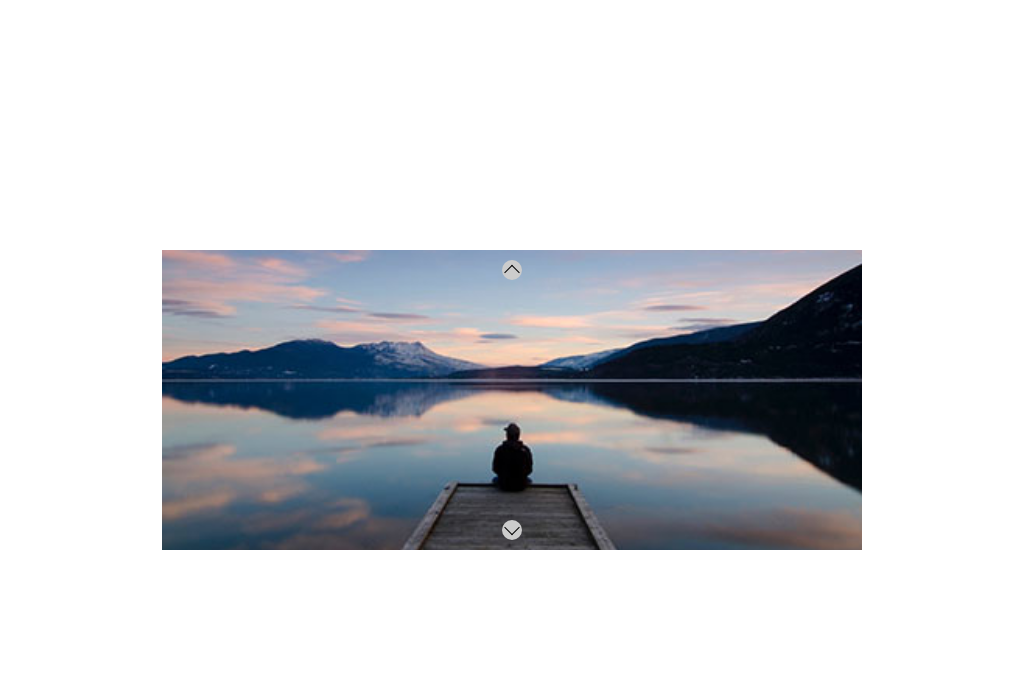
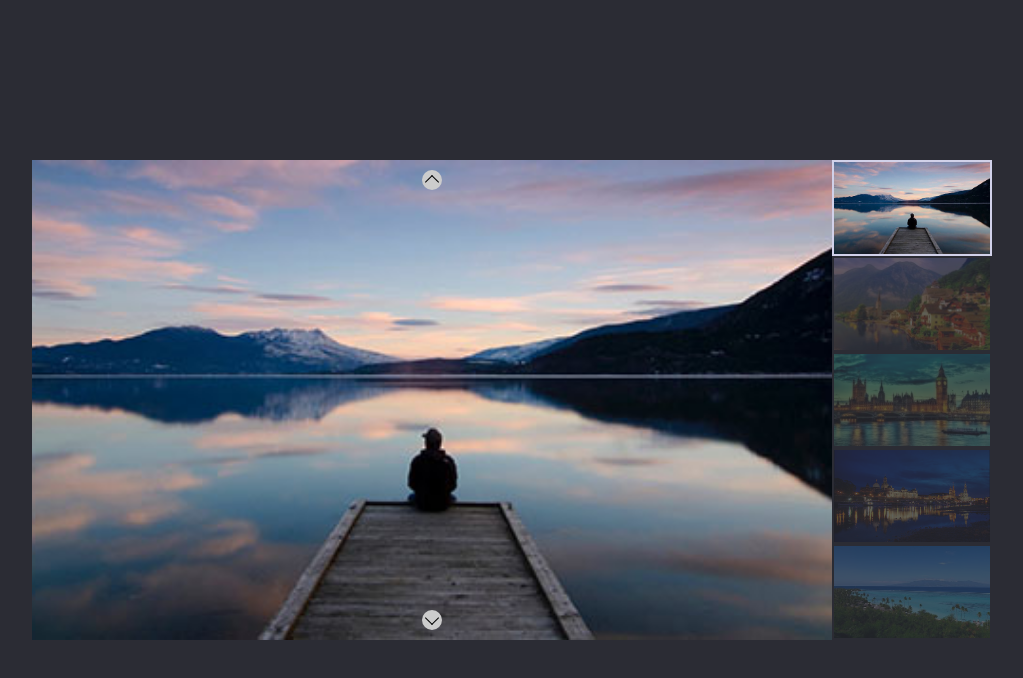
Before and after one commit to MassimoPeruga/js-array-carousel, a plain HTML site: page index.html in a window 1280 px wide. Shown: the whole page, without its empty margins (128-1151 px from the left). Drawn offline with nearby package versions, Linux system fonts and the light colour scheme.

Commit message:
feat: bonus 2

```diff
--- a/css/style.css
+++ b/css/style.css
@@ -4,8 +4,13 @@
     box-sizing: border-box;
 }
 
-.container {
-    width: 900px;
+body {
+    background-color: #2b2c34;
+}
+
+.ms_container {
+    width: 75%;
+    max-width: 1000px;
     height: 100vh;
     margin: 0 auto;
     display: flex;
@@ -13,13 +18,17 @@
     align-items: center;
 }
 
-.items {
-    position: relative;
-    width: 700px;
-    height: 300px;
+.ms_container>* {
+    height: 60%;
 }
 
-.item {
+.ms_items {
+    position: relative;
+    width: 100%;
+    height: 100%;
+}
+
+.ms_item {
     height: 100%;
     overflow: hidden;
     opacity: 0;
@@ -31,18 +40,19 @@
     transition: all 0.5s;
 }
 
-.item img {
+.ms_item img,
+.ms_thumbnail img {
     width: 100%;
     height: 100%;
     object-fit: cover;
 }
 
-.item.active {
+.ms_item.ms_active {
     opacity: 1;
 }
 
-.prev,
-.next {
+.ms_prev,
+.ms_next {
     width: 20px;
     height: 20px;
     margin: 10px 0;
@@ -55,15 +65,15 @@
     z-index: 999;
 }
 
-.prev {
+.ms_prev {
     top: 0;
 }
 
-.next {
+.ms_next {
     bottom: 0;
 }
 
-.prev::after {
+.ms_prev::after {
     content: '';
     width: 10px;
     height: 10px;
@@ -77,7 +87,7 @@
     transform: translate(-50%) rotate(-45deg);
 }
 
-.next::before {
+.ms_next::before {
     content: '';
     width: 10px;
     height: 10px;
@@ -90,3 +100,25 @@
     left: 50%;
     transform: translate(-50%) rotate(135deg);
 }
+
+
+.ms_thumbnails {
+    height: 100%;
+    display: flex;
+    flex-direction: column;
+    align-items: flex-start;
+}
+
+.ms_thumbnail {
+    width: 100%;
+    height: calc(100% / 5);
+    opacity: 0.25;
+    border: 2px solid transparent;
+    cursor: pointer;
+    transition: opacity 0.5s, border 0.5s;
+}
+
+.ms_active_thumbnail {
+    opacity: 1;
+    border-color: #d1d1e9;
+}
--- a/index.html
+++ b/index.html
@@ -6,15 +6,31 @@
   <meta http-equiv="X-UA-Compatible" content="IE=edge" />
   <meta name="viewport" content="width=device-width, initial-scale=1.0" />
   <title>Carosello News</title>
+
+  <!-- Bootstrap 5 -->
+  <link href="https://cdn.jsdelivr.net/npm/bootstrap@5.3.2/dist/css/bootstrap.min.css" rel="stylesheet"
+    integrity="sha384-T3c6CoIi6uLrA9TneNEoa7RxnatzjcDSCmG1MXxSR1GAsXEV/Dwwykc2MPK8M2HN" crossorigin="anonymous">
+  <!-- /Bootstrap 5 -->
+
+  <!-- il mio foglio di stile -->
   <link rel="stylesheet" href="css/style.css" />
+  <!-- /il mio foglio di stile -->
 </head>
 
 <body>
-  <div class="container">
-    <div class="items">
-      <div class="prev"></div>
-      <div class="next"></div>
-      <!-- Immagini inserite da js -->
+  <div class="ms_container row">
+    <div class="col-10 p-0">
+      <div class="ms_items">
+        <div class="ms_prev"></div>
+        <div class="ms_next"></div>
+        <!-- Immagini inserite da js -->
+      </div>
+    </div>
+    <div class="col-2 p-0">
+      <div class="ms_thumbnails">
+        <!-- Thumbnails inserite da JS -->
+      </div>
+
     </div>
   </div>
   <!-- il mio script -->
--- a/js/main.js
+++ b/js/main.js
@@ -1,19 +1,21 @@
 'use strict';
 
+//Variabili
 const images = ["./img/01.jpg", "./img/02.jpg", "./img/03.jpg", "./img/04.jpg", "./img/05.jpg"];
-const itemsContainer = document.querySelector(".items");
-const prev = document.querySelector('.prev');
-const next = document.querySelector('.next');
+const itemsContainer = document.querySelector(".ms_items");
+const prev = document.querySelector('.ms_prev');
+const next = document.querySelector('.ms_next');
 
 let currentImage = 0;
 
+//Creazione della slide principale
 for (let i = 0; i < images.length; i++) {
     //slide
     const item = document.createElement("div");
-    item.classList.add("item");
+    item.classList.add("ms_item");
 
     if (i === currentImage) {
-        item.classList.add("active");
+        item.classList.add("ms_active");
     }
 
     //img
@@ -24,11 +26,33 @@ for (let i = 0; i < images.length; i++) {
     itemsContainer.appendChild(item);
 }
 
-const allItems = document.querySelectorAll(".item");
+//Crezaione delle thumbnails
+const thumbnailsContainer = document.querySelector(".ms_thumbnails");
+
+for (let i = 0; i < images.length; i++) {
+    const thumbnail = document.createElement("div");
+    thumbnail.classList.add("ms_thumbnail");
+
+    if (i === currentImage) {
+        thumbnail.classList.add("ms_active_thumbnail");
+    }
+
+    const thumbnailImg = document.createElement("img");
+    thumbnailImg.src = `${images[i]}`;
+    thumbnailImg.alt = `Thumbnail ${i}`;
+    thumbnail.appendChild(thumbnailImg);
+    thumbnailsContainer.appendChild(thumbnail);
+}
+
+
+//Gestione dei pulsanti
+const allItems = document.querySelectorAll(".ms_item");
+const allThumbnails = document.querySelectorAll(".ms_thumbnail");
 
 prev.addEventListener('click', function () {
 
-    allItems[currentImage].classList.remove('active');
+    allItems[currentImage].classList.remove('ms_active');
+    allThumbnails[currentImage].classList.remove('ms_active_thumbnail');
 
     if (currentImage > 0) {
         currentImage--;
@@ -37,13 +61,15 @@ prev.addEventListener('click', function () {
         currentImage = images.length - 1
     }
 
-    allItems[currentImage].classList.add('active');
+    allItems[currentImage].classList.add('ms_active');
+    allThumbnails[currentImage].classList.add('ms_active_thumbnail');
 
 })
 
 next.addEventListener('click', function () {
 
-    allItems[currentImage].classList.remove('active');
+    allItems[currentImage].classList.remove('ms_active');
+    allThumbnails[currentImage].classList.remove('ms_active_thumbnail');
 
     if (currentImage < images.length - 1) {
         currentImage++;
@@ -52,6 +78,7 @@ next.addEventListener('click', function () {
         currentImage = 0
     }
 
-    allItems[currentImage].classList.add('active');
+    allItems[currentImage].classList.add('ms_active');
+    allThumbnails[currentImage].classList.add('ms_active_thumbnail');
 
 })
```
